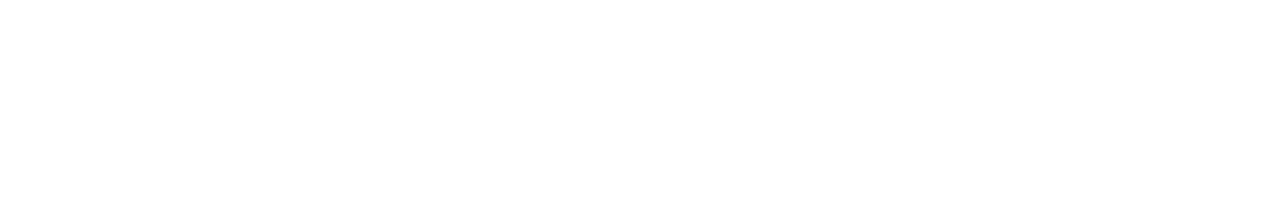
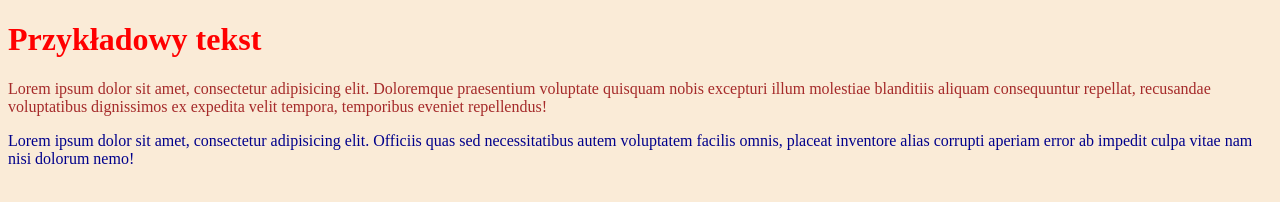
Before and after one commit to wojtasika/zadaniadomowe, a plain HTML site: page zadanie13/plik.html in a window 1280 px wide. Drawn offline with Linux system fonts and the light colour scheme.

Commit message:
zadanie13

```diff
--- a/zadanie13/css/style.css
+++ b/zadanie13/css/style.css
@@ -0,0 +1,15 @@
+body {
+    background-color: antiquewhite;
+}
+
+h1 {
+    color: red;
+}
+
+p {
+    color: brown;
+}
+
+span {
+    color: darkblue;
+}
--- a/zadanie13/plik.html
+++ b/zadanie13/plik.html
@@ -3,8 +3,15 @@
 <head>
     <meta charset="UTF-8">
     <title>Document</title>
+    <link rel="stylesheet" href="css/style.css">
 </head>
+
 <body>
+
+   <h1>Przykładowy tekst</h1>
+   <p>Lorem ipsum dolor sit amet, consectetur adipisicing elit. Doloremque praesentium voluptate quisquam nobis excepturi illum molestiae blanditiis aliquam consequuntur repellat, recusandae voluptatibus dignissimos ex expedita velit tempora, temporibus eveniet repellendus!</p>
+
+   <p><span class="">Lorem ipsum dolor sit amet, consectetur adipisicing elit. Officiis quas sed necessitatibus autem voluptatem facilis omnis, placeat inventore alias corrupti aperiam error ab impedit culpa vitae nam nisi dolorum nemo!</span></p>
 
 </body>
 </html>
```
